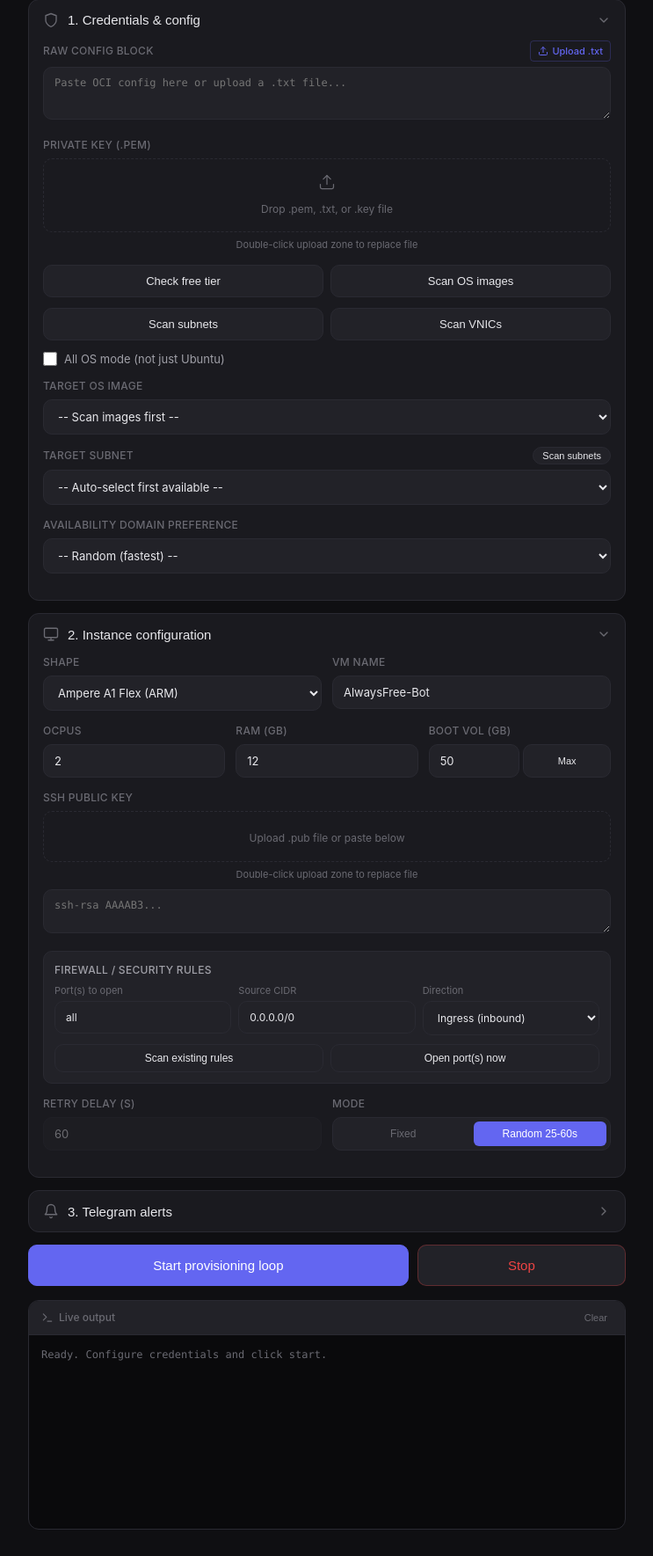
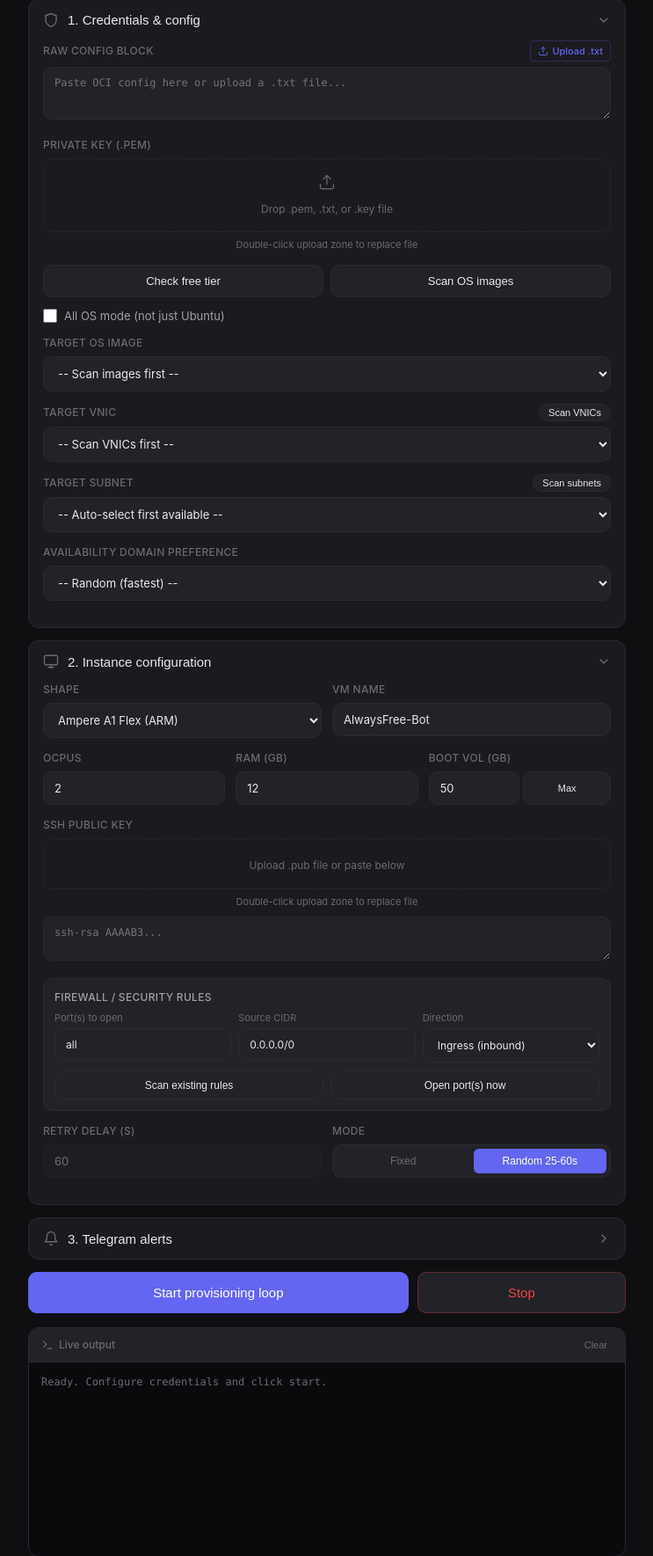
Before and after one commit to sarakmacbook/oracle, a Flask app: page / in a window 1280 px wide. Shown: the part 96-1865 px from the top of the page at 88% size, without its empty margins (268-1011 px from the left). Before the commit the page ends 1835 px from the top, so only its background shows below. Run offline with Flask 3, Linux system fonts and the light colour scheme; data that the repository does not hold is empty.

Commit message:
Refactor VNIC and subnet button IDs in HTML

```diff
--- a/templates/index.html
+++ b/templates/index.html
@@ -371,10 +371,7 @@
                     <button class="btn" id="quotaBtn" onclick="checkQuota()">Check free tier</button>
                     <button class="btn" id="scanBtn" onclick="scanImages()">Scan OS images</button>
                 </div>
-                <div class="btn-row">
-                    <button class="btn" id="scanSubnetBtn" onclick="scanSubnets()">Scan subnets</button>
-                    <button class="btn" id="scanVnicBtn" onclick="scanVnics()">Scan VNICs</button>
-                </div>
+
                 <div id="quotaPanel" class="quota-panel"></div>
                 <div class="checkbox-row">
                     <input type="checkbox" id="allOS" onchange="onAllOSChange()">
@@ -385,6 +382,16 @@
                     <select id="imageSelect" class="form-select">
                         <option value="">-- Scan images first --</option>
                     </select>
+                </div>
+                <div class="form-group">
+                    <div style="display:flex;align-items:center;justify-content:space-between;margin-bottom:6px;">
+                        <label class="form-label" style="margin-bottom:0;">Target VNIC</label>
+                        <button class="btn" id="scanVnicBtn" onclick="scanVnics()" style="padding:3px 10px;font-size:11px;flex:none;">Scan VNICs</button>
+                    </div>
+                    <select id="vnicSelect" class="form-select">
+                        <option value="">-- Scan VNICs first --</option>
+                    </select>
+                    <div id="vnicInfo" style="margin-top:6px;font-size:11px;color:var(--text-muted);display:none;"></div>
                 </div>
                 <div class="form-group">
                     <div style="display:flex;align-items:center;justify-content:space-between;margin-bottom:6px;">
@@ -876,7 +883,7 @@
 
     async function scanSubnets() {
         parseConfig();
-        const btn = document.getElementById('scanSubnetBtn');
+        const btn = document.getElementById('scanSubnetBtn2');
         const select = document.getElementById('subnetSelect');
         const info = document.getElementById('subnetInfo');
         const user = document.getElementById('cfgUser').value;
@@ -1292,6 +1299,8 @@
         document.getElementById('imageSelect').innerHTML = '<option value="">-- Scan images first --</option>';
         document.getElementById('subnetSelect').innerHTML = '<option value="">-- Auto-select first available --</option>';
         document.getElementById('subnetInfo').style.display = 'none';
+        document.getElementById('vnicSelect').innerHTML = '<option value="">-- Scan VNICs first --</option>';
+        document.getElementById('vnicInfo').style.display = 'none';
 
         document.getElementById('vmName').value = 'AlwaysFree-Bot';
         document.getElementById('ocpus').value = '2';
```
